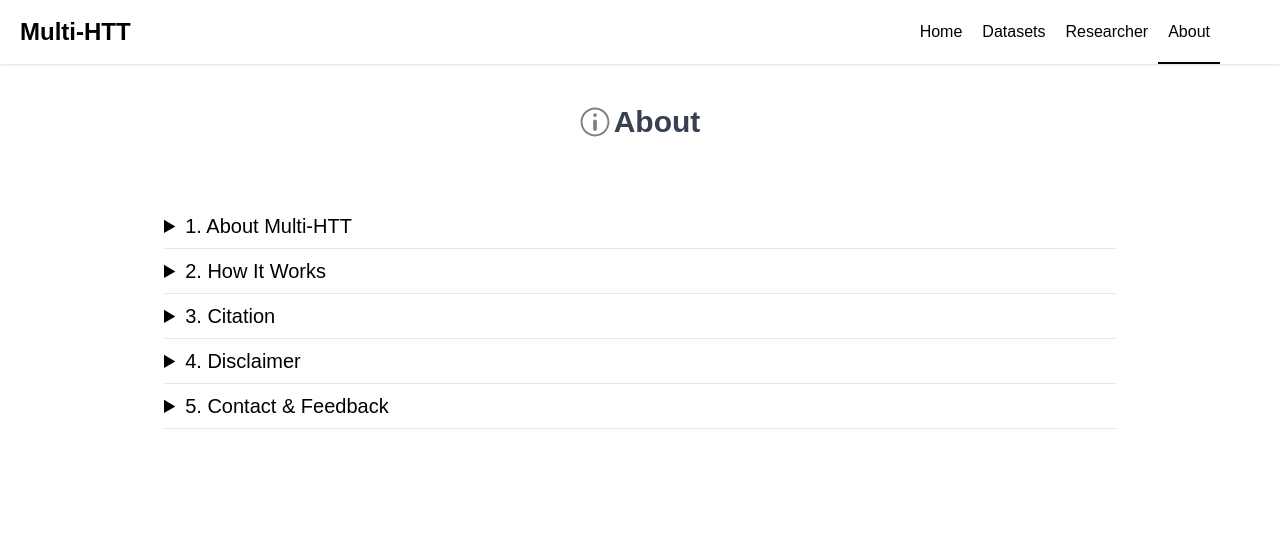
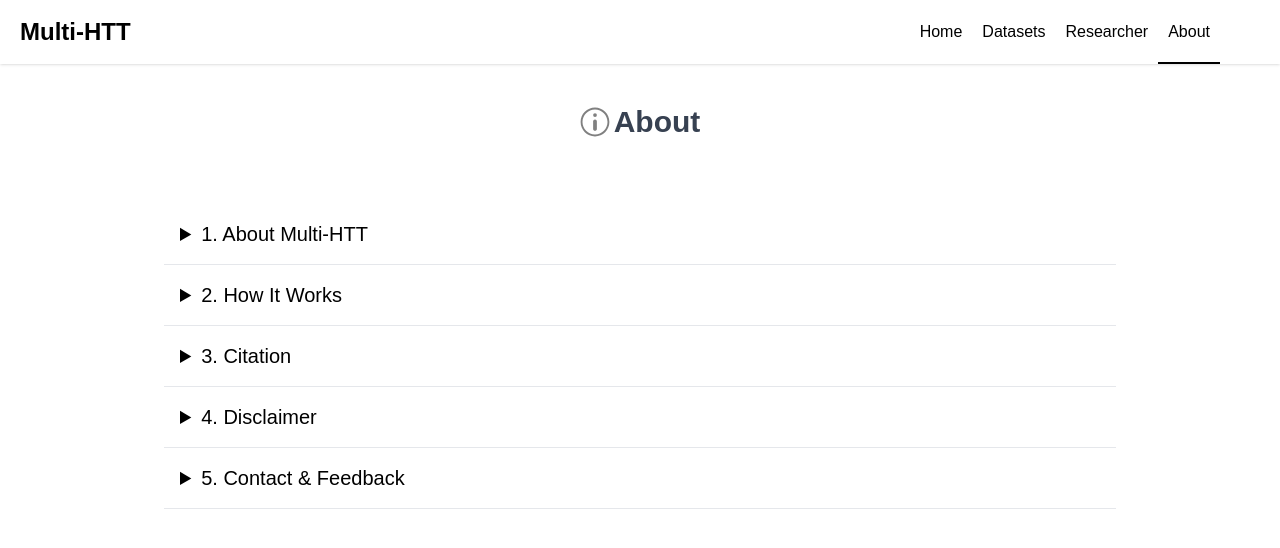
Before and after one commit to Faremu/ML-Website-MultiHTT, a Flask app: page /About in a window 1280 px wide. Shown: the top 548 px of the page. Run offline with Flask 3, Linux system fonts and the light colour scheme; parts of the project's set-up code (start-up, migrations or seed data) failed here and were passed over; some libraries are stand-ins or nearby versions; some web fonts are replaced.

Commit message:
Forgot class for details tag

```diff
--- a/templates/about.html
+++ b/templates/about.html
@@ -35,18 +35,18 @@
             <i class="icon-about"></i>
             <h1 class="text-3xl font-bold text-gray-700">About</h1>
         </div>
-        <div class="mx-10 sm:mx-40 p-6 mb-5 w-[1000px]">
-            <details class="hover:cursor-pointer">
-                <summary class="text-xl my-2">1. About Multi-HTT</summary>
-                <p class="ml-5 mb-3">
+        <div class="mx-10 sm:mx-40 p-6 mb-5 w-[1000px] slide-up-element">
+            <details class="hover:cursor-pointer hover:bg-gray-100 duration-300">
+                <summary class="text-xl p-4">1. About Multi-HTT</summary>
+                <p class="ml-5 pb-3">
                     Multi-HTT is a machine learning-based web application designed to predict the yields of three major products from hydrothermal treatment (HTT) of biomass: Bio-oil, Bio-char, and Bio-gas. The predictive model was developed using the XGBoost algorithm trained on 1,010 data points collected from 180 published studies (2011–2025).
                 </p>
             </details>
 
             <hr>
-            <details>
-                <summary class="text-xl my-2">2. How It Works</summary>
-                <p class="ml-5 mb-3">
+            <details class="hover:cursor-pointer hover:bg-gray-100 duration-300">
+                <summary class="text-xl p-4">2. How It Works</summary>
+                <p class="ml-5 pb-3">
                     Users can input 15 features including:
 
                     Operating conditions: Residence time, Temperature, Pressure, Biomass loading, Reactor size, Water content, Water-to-BL ratio
@@ -57,27 +57,27 @@
             </details>
 
             <hr>
-            <details>
-                <summary class="text-xl my-2">3. Citation</summary>
-                <p class="ml-5 mb-3">
+            <details class="hover:cursor-pointer hover:bg-gray-100 duration-300">
+                <summary class="text-xl p-4">3. Citation</summary>
+                <p class="ml-5 pb-3">
                     If you use this tool in your research, please cite:
                     Katongtung T., Sukpancharoen S., Katahira M., Phienluphon A., Tippayawong N. (2025). Integrated machine learning models for prediction of multiphase products from hydrothermal treatment of biomass. Renewable Energy. DOI: 10.1016/j.renene.2026.125200
                 </p>
             </details>
 
             <hr>
-            <details>
-                <summary class="text-xl my-2">4. Disclaimer</summary>
-                <p class="ml-5 mb-3">This tool is intended for research and educational purposes only. Predictions are based on literature-derived data and may not reflect all real-world conditions. Users should validate results experimentally before practical applications.
+            <details class="hover:cursor-pointer hover:bg-gray-100 duration-300">
+                <summary class="text-xl p-4">4. Disclaimer</summary>
+                <p class="ml-5 pb-3">This tool is intended for research and educational purposes only. Predictions are based on literature-derived data and may not reflect all real-world conditions. Users should validate results experimentally before practical applications.
                 </p>
             </details>
 
             <hr>
-            <details>
-                <summary class="text-xl my-2">5.  Contact & Feedback</summary>
-                <p class="ml-5 mb-3">
+            <details class="hover:cursor-pointer hover:bg-gray-100 duration-300">
+                <summary class="text-xl p-4">5.  Contact & Feedback</summary>
+                <p class="ml-5 pb-3">
                     For questions, suggestions, or bug reports, please contact:
-                    📧 sombsuk@kku.ac.th</p>
+                    <span class="text-red-700">📧 sombsuk@kku.ac.th</span>
                 </p>
             </details>
 
```
